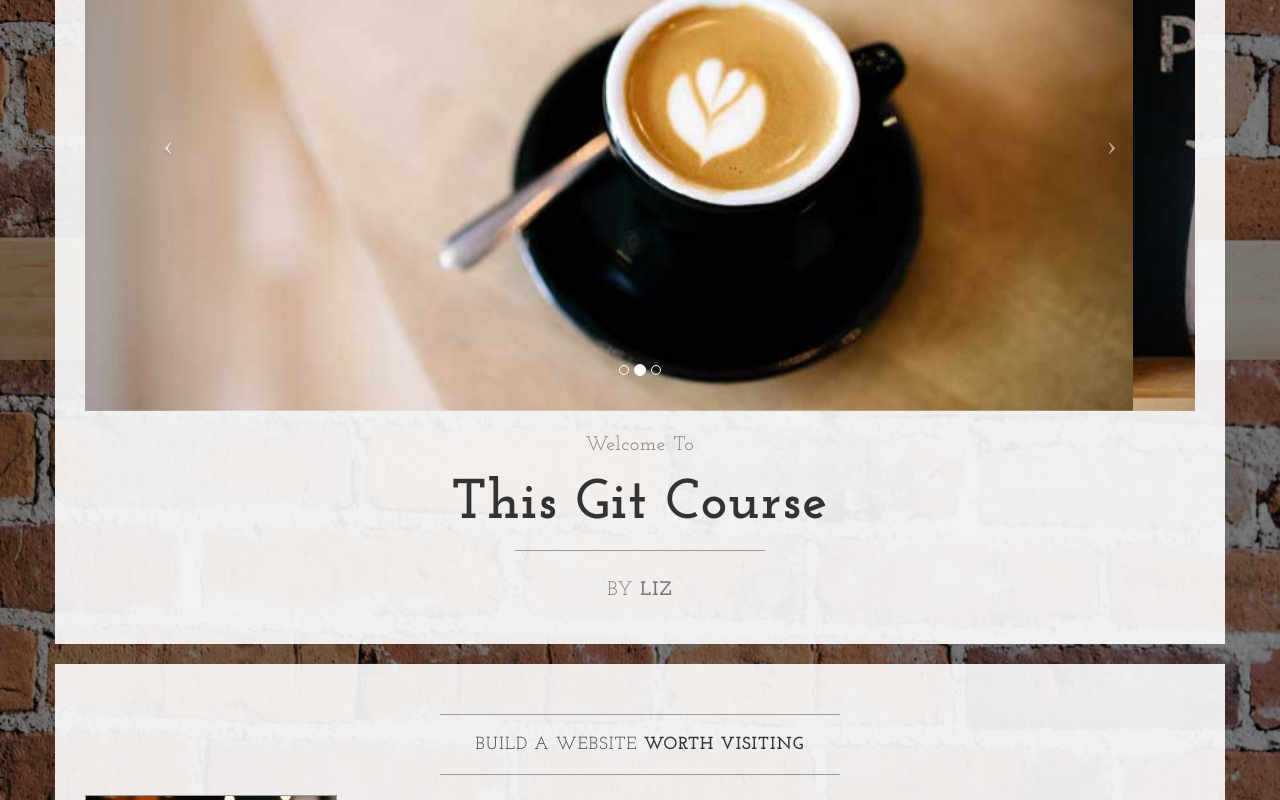
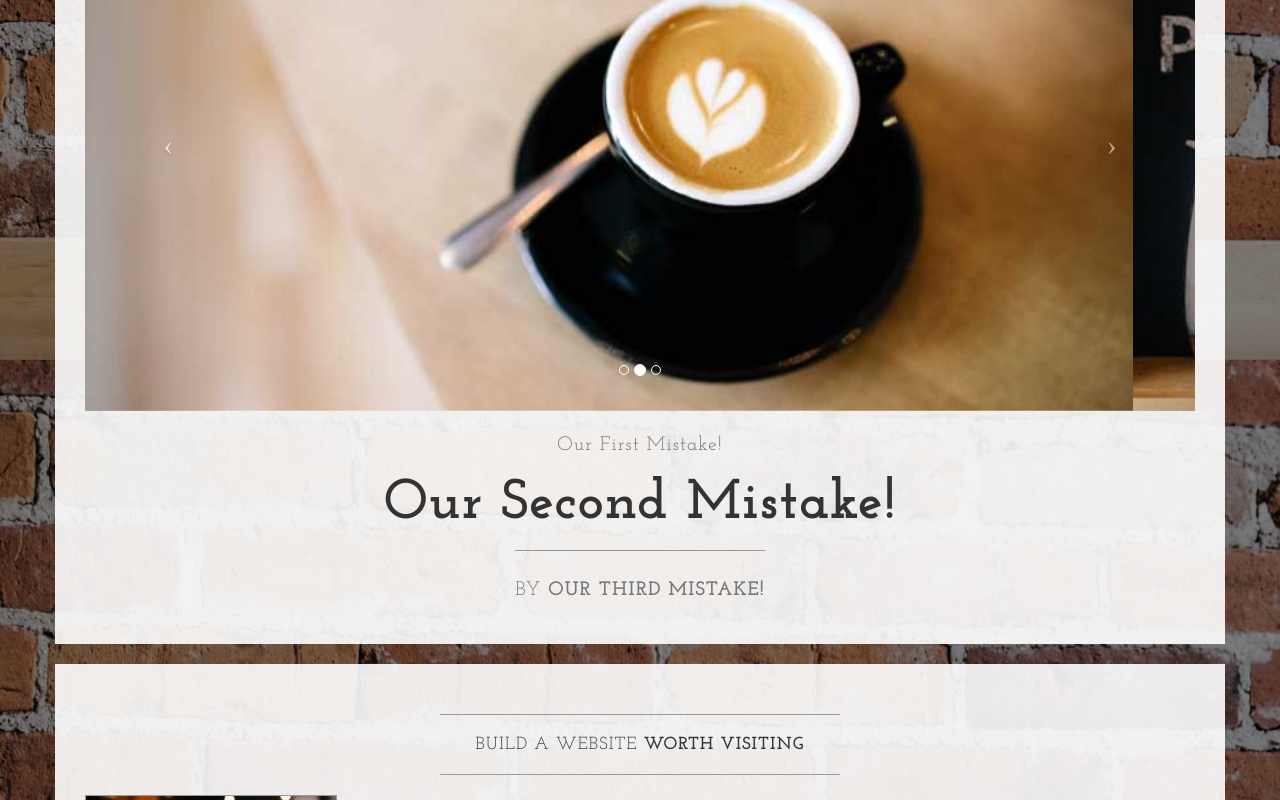
Before and after one commit to eli0086/Learnable-Git-Course, a plain HTML site: page index.html in a window 1280 px wide. Shown: the part 440-1240 px from the top of the page. Drawn offline with nearby package versions, Linux system fonts and the light colour scheme.

Commit message:
Committing our third mistake, we left the other two in place

```diff
--- a/index.html
+++ b/index.html
@@ -106,13 +106,13 @@
                         </a>
                     </div>
                     <h2 class="brand-before">
-                        <small>Welcome to</small>
+                        <small>Our First Mistake!</small>
                     </h2>
-                    <h1 class="brand-name">This Git Course</h1>
+                    <h1 class="brand-name">Our Second Mistake!</h1>
                     <hr class="tagline-divider">
                     <h2>
                         <small>By
-                            <strong>Liz</strong>
+                            <strong>Our Third Mistake!</strong>
                         </small>
                     </h2>
                 </div>
```
